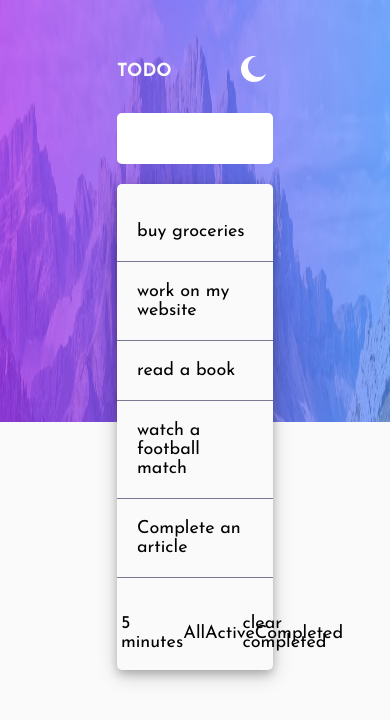
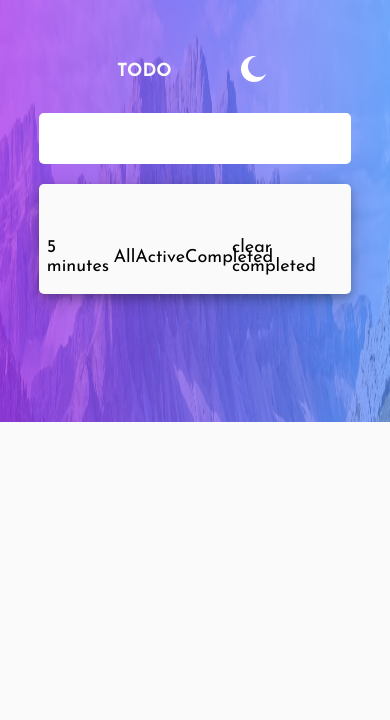
Before and after one commit to Samuel-jacobs/todo-app-project, a React (Create React App) app: page / in a window 390 px wide. Shown: the top 720 px of the page. Built offline with nearby package versions, Linux system fonts and the light colour scheme.

Commit message:
set up the todo

```diff
--- a/src/App.js
+++ b/src/App.js
@@ -1,8 +1,9 @@
 
 import './App.css';
-import Home from './pages/Home';
+import Home from './components/Home';
 
 function App() {
+
   return (
     <>
       <Home />
--- a/src/Component.css
+++ b/src/Component.css
@@ -55,16 +55,14 @@
     list-style-type: none;
     width: 100%;
     padding-left: 0;
+
 }
 .dark-list {
     background-color: var(--Very-Dark-Desaturated-Blue);
     color: hsl(0, 0%, 98%);
 }
 
-.todo-list li {
-    padding: 20px;
-    border-bottom: 0.5px solid var(--Dark-Grayish-Blue);
-}
+
 
 .todo-settings {
     padding-inline: 10px;
@@ -88,3 +86,25 @@
     border-bottom-left-radius: 5px;
     border-bottom-right-radius: 5px;
 } */
+
+.todo-single {
+    display: flex;
+    align-items: center;
+    border-bottom: 0.5px solid var(--Dark-Grayish-Blue);
+
+    padding: 20px;
+}
+.todo-single li {
+    margin-left: 20px;
+}
+.todo-single .icon {
+    font-size: 30px;
+}
+@media screen and (max-width: 768px) {
+    .form-wrapper {
+        width: 80vw;
+    }
+    .todo-list-wrapper {
+        width: 80vw;
+    }
+}
--- a/src/pages/Home.jsx
+++ b/src/components/Home.jsx
@@ -1,7 +1,8 @@
 import React from 'react'
-import TodoInput from '../components/TodoInput';
-import Header from '../components/Header';
-import TodoList from '../components/TodoList';
+import { useState } from 'react';
+import TodoInput from './TodoInput';
+import Header from './Header';
+import TodoList from './TodoList';
 import iconmoon from '../assets/iconmoon.svg';
 import iconsun from '../assets/iconsun.svg';
 import useToggle from '../hooks/useToggle';
@@ -9,11 +10,13 @@ import useToggle from '../hooks/useToggle';
 function Home() {
     const { value: isDarkMode, toggle: darkToggle } = useToggle(false);
     let icon = isDarkMode ? iconsun : iconmoon;
+    const [input, setInput] = useState("");
+    const [todos, setTodos] = useState([]);
   return (
     <div className={`background ${isDarkMode ? `background-dark` :  `background-light`} `}>
         <Header toggle ={darkToggle} isDarkMode = {isDarkMode} icon = {icon}/>
-        <TodoInput toggle = {darkToggle} isDarkMode = {isDarkMode} />
-        <TodoList isDarkMode = {isDarkMode}/>
+        <TodoInput todos={todos} setTodos={setTodos} input={input} setInput={setInput} toggle = {darkToggle} isDarkMode = {isDarkMode} />
+        <TodoList todos={todos}input={input} setInput={setInput} isDarkMode = {isDarkMode}/>
     </div>
   )
 }
--- a/src/components/Todo.jsx
+++ b/src/components/Todo.jsx
@@ -1,16 +1,16 @@
-import React from 'react'
+import React from 'react';
 
-function Todo() {
+import { FaGenderless } from "react-icons/fa6";
+import { FaCircleCheck } from "react-icons/fa6";
+
+
+function Todo({text, isCompleted, id}) {
   return (
-    <div>
-        <li className='todo-item'>buy groceries</li>
-        <li>work on my website</li>
-        <li>read a book</li>
-        <li>watch a football match</li>
-        <li>watch a football match</li>
-        <li>watch a football match</li>
+    <div className='todo-single'>
+      <FaGenderless className='icon'/>
+      <li className='todo-item'>{text}</li>
     </div>
   )
 }
 
-export default Todo
+export default Todo;
--- a/src/components/TodoInput.jsx
+++ b/src/components/TodoInput.jsx
@@ -1,16 +1,26 @@
 import React from 'react';
 import '../Component.css';
 import Form from 'react-bootstrap/Form';
-import { useState } from 'react';
+//import { useState } from 'react';
 
-function TodoInput({isDarkMode}) {
-  const [input, setInput] = useState("")
+function TodoInput({isDarkMode, setInput, input, setTodos, todos}) {
+  const inputHander = (e) => {
+    setInput(e.target.value)
+  }
+  const submitHandler = (e) => {
+    e.preventDefault();
+    setTodos([
+      ...todos,
+      {text: input, isCompleted: false, id: Math.random() * 1000}
+    ]);
+    setInput("");
+  }
+
   return (
-    <Form className="form-wrapper">
+    <Form onSubmit={submitHandler} className="form-wrapper">
       <Form.Control type="text" className={`todo-input ${isDarkMode ? `dark-input` : `light-input` }`} required
       value={input}
-      onChange={(e) => setInput(e.target.value)}/>
-
+      onChange={inputHander}/>
     </Form>
 
   )
--- a/src/components/TodoList.jsx
+++ b/src/components/TodoList.jsx
@@ -1,19 +1,19 @@
 import React from 'react';
 import '../Component.css';
+import Todo from './Todo';
 // import Container from 'react-bootstrap/Container';
 // import Row from 'react-bootstrap/Row';
 // import Col from 'react-bootstrap/Col';
 
-function TodoList({isDarkMode}) {
+function TodoList({isDarkMode, todos}) {
   return (
     <>
     <div className={`todo-list-wrapper ${isDarkMode ? `dark-list` : `light-list` }`}>
       <ul className='todo-list'>
-        <li>buy groceries</li>
-        <li>work on my website</li>
-        <li>read a book</li>
-        <li>watch a football match</li>
-        <li>Complete an article</li>
+        {todos.map((todo) => (
+          <Todo text={todo.text} key={todo.id}/>
+        ))}
+
       </ul>
       <div className='todo-settings'>
         <div>
```
